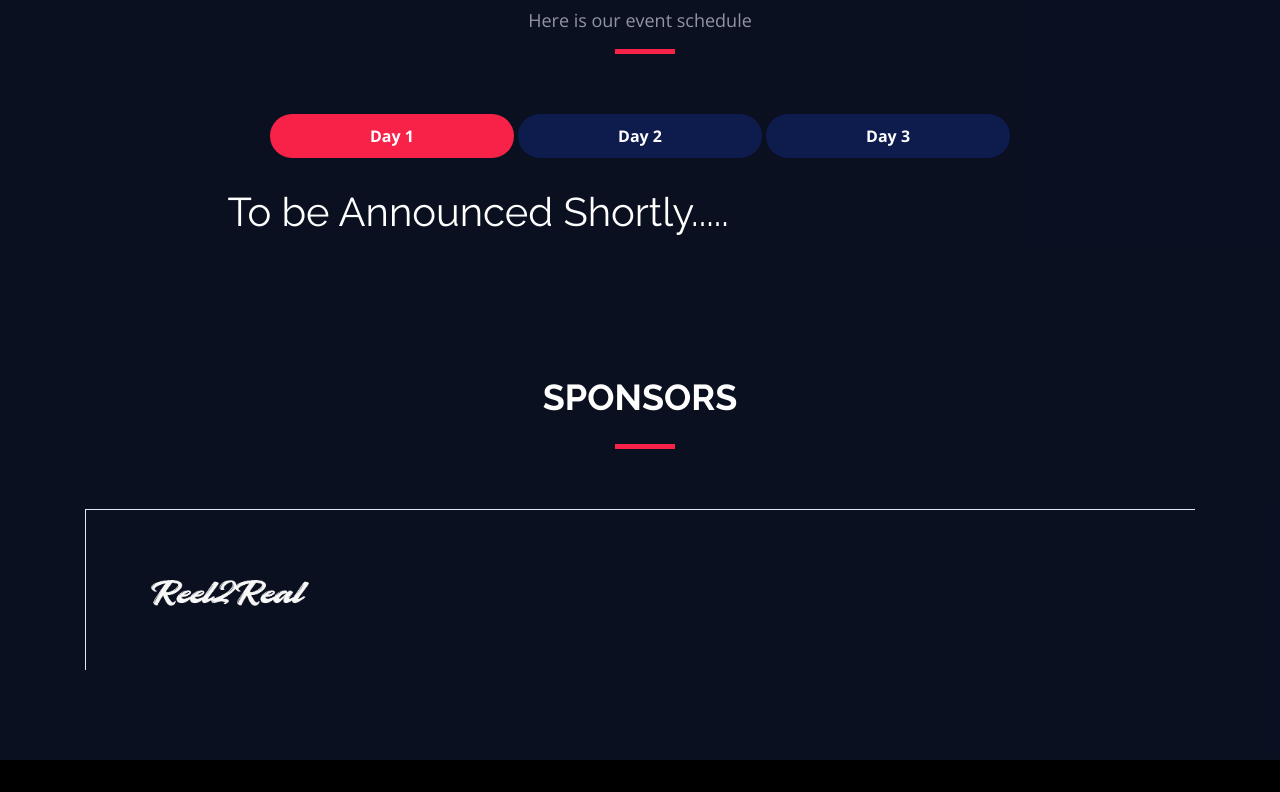
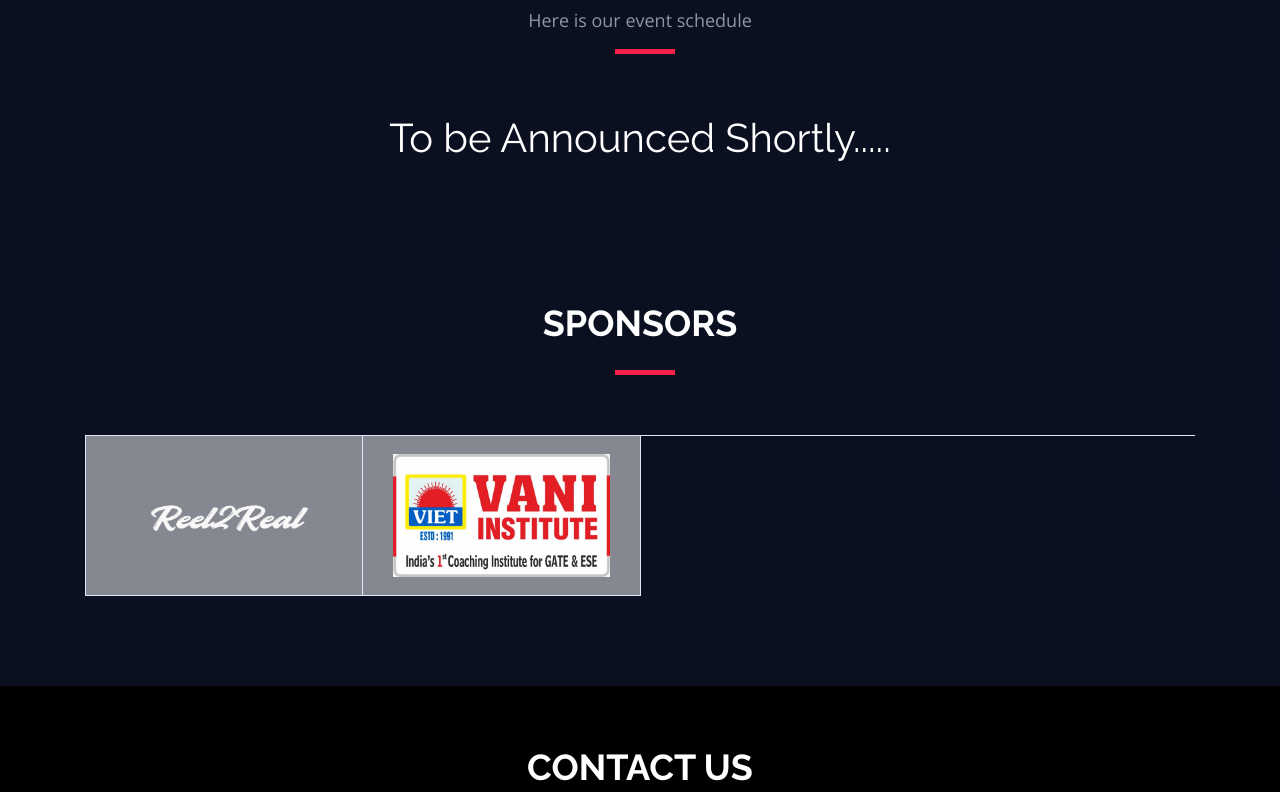
Before and after one commit to ByteMonk-GCECT/Karmatek2023, a plain HTML site: page index.html in a window 1280 px wide. Shown: the part 2804-3596 px from the top of the page. Drawn offline with nearby package versions, Linux system fonts and the light colour scheme.

Commit message:
minor fixes

```diff
--- a/index.html
+++ b/index.html
@@ -222,44 +222,15 @@
           <p>Here is our event schedule</p>
         </div>
 
-        <ul class="nav nav-tabs" role="tablist">
-          <li class="nav-item">
-            <a class="nav-link active" href="#day-1" role="tab" data-toggle="tab">Day 1</a>
-          </li>
-          <li class="nav-item">
-            <a class="nav-link" href="#day-2" role="tab" data-toggle="tab">Day 2</a>
-          </li>
-          <li class="nav-item">
-            <a class="nav-link" href="#day-3" role="tab" data-toggle="tab">Day 3</a>
-          </li>
-        </ul>
-
 
         <div class="tab-content row justify-content-center">
 
           <!-- Schdule Day 1 -->
-          <div role="tabpanel" class="col-lg-9 tab-pane fade show active" id="day-1">
+          <div role="tabpanel" class="col-lg-9 tab-pane fade show active text-center" id="day-1">
 
             <h1>To be Announced Shortly.....</h1>
 
           </div>
-          <!-- End Schdule Day 1 -->
-
-          <!-- Schdule Day 2 -->
-          <div role="tabpanel" class="col-lg-9  tab-pane fade" id="day-2">
-
-            <h1>To be Announced Shortly.....</h1>
-          </div>
-          <!-- End Schdule Day 2 -->
-
-          <!-- Schdule Day 3 -->
-          <div role="tabpanel" class="col-lg-9  tab-pane fade" id="day-3">
-
-            <h1>To be Announced Shortly.....</h1>
-
-          </div>
-          <!-- End Schdule Day 2 -->
-
         </div>
 
       </div>
@@ -280,11 +251,18 @@
         <div class="row no-gutters sponsors-wrap clearfix">
 
           <div class="col-lg-3 col-md-4 col-xs-6">
-            <div class="sponsor-logo" style="background-color: transparent; border: none;">
+            <div class="sponsor-logo">
               <img src="KARMATEK/sponsors.png" class="img-fluid" alt="">
             </div>
           </div>
+          <div class="col-lg-3 col-md-4 col-xs-6">
+            <div class="sponsor-logo">
+              <img src="KARMATEK/sponsor2.jpg" class="img-fluid" alt="">
+            </div>
+          </div>
         </div>
+      </div>
+
 
       </div>
 
```
Also changed, not shown: Fun.html (+1 -1 lines), KARMATEK/sponsor2.jpg (added), img/event-images/logo_1-2.jpg (added).
